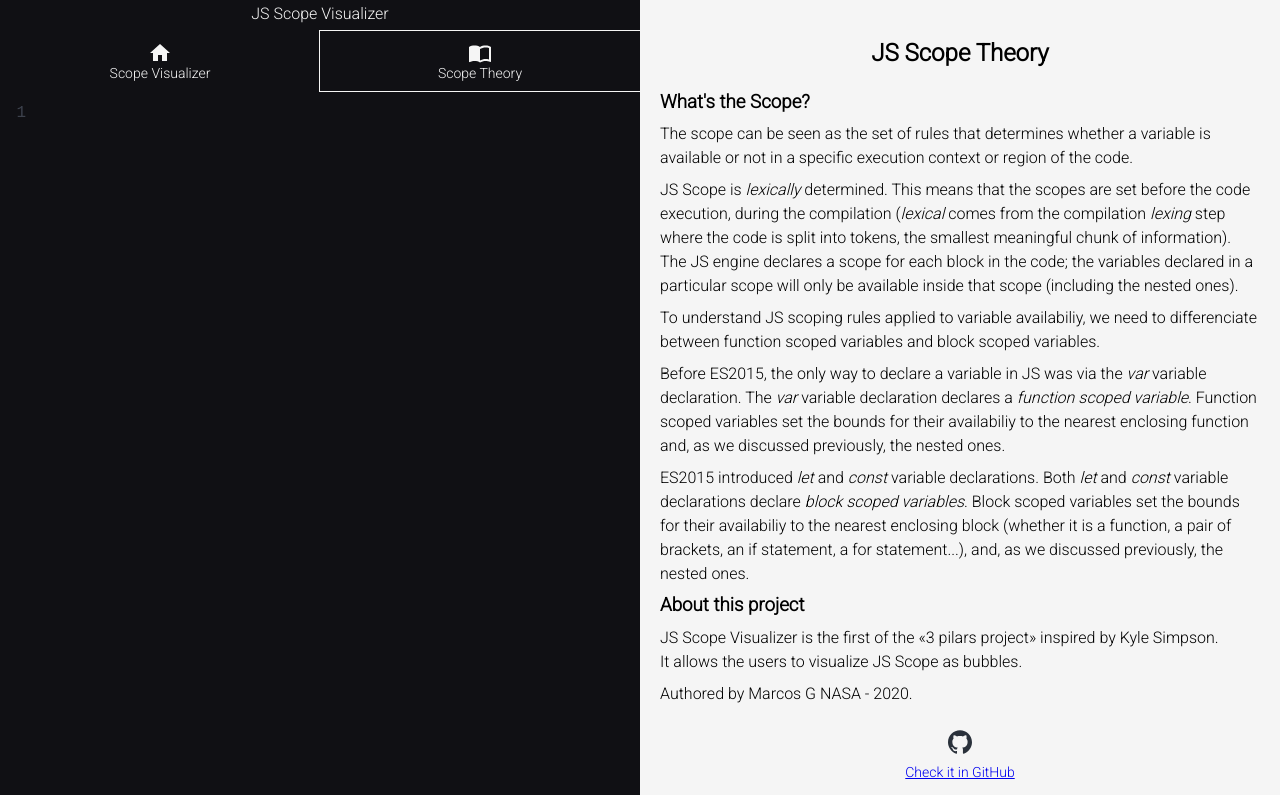
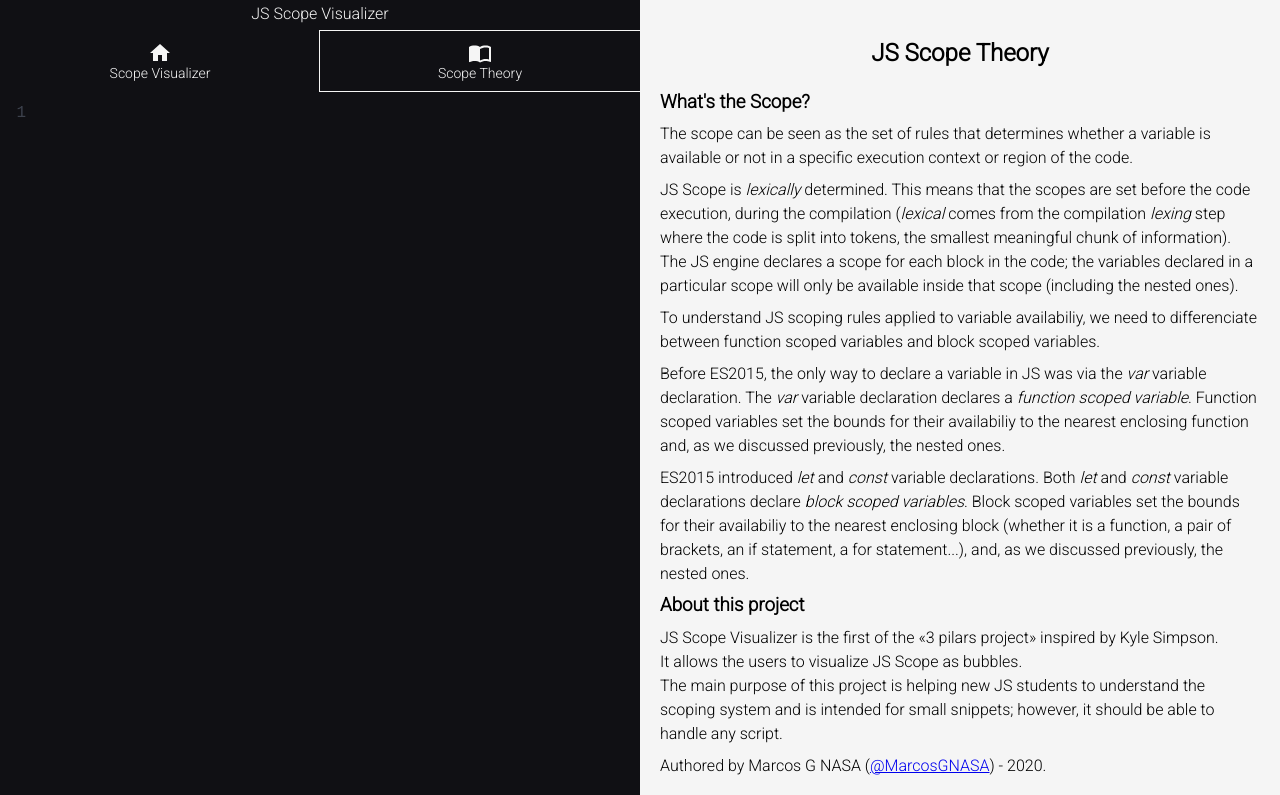
Before and after one commit to MarcosNASA/js-scope-visualizer-app, a website: page index.html in a window 1280 px wide. Both pictures are taken after a click on the link "Scope Theory". Shown: the top 795 px of the page. Drawn offline with Linux system fonts and the light colour scheme.

Commit message:
"About this project" updated.

```diff
--- a/index.html
+++ b/index.html
@@ -209,9 +209,17 @@
                         JS Scope Visualizer is the first of the «3 pilars project» inspired by Kyle Simpson.
                         <br>
                         It allows the users to visualize JS Scope as bubbles.
+                        <br>
+                        The main purpose of this project is helping new JS students to understand the scoping system and
+                        is intended for small snippets; however, it should be able to handle any script.
                   </p>
                   <p class="scope-theory__theory">
-                        Authored by Marcos G NASA - 2020.
+                        Authored by Marcos G NASA
+                        (<a href="https://www.twitter.com/MarcosNASA"
+                           target="_blank"
+                           rel="noreferrer"
+                           tabindex="0">@MarcosGNASA</a>)
+                        - 2020.
                         </br>
                         <div class="flexbox">
                               <a class="scope-theory__github-link"
```
